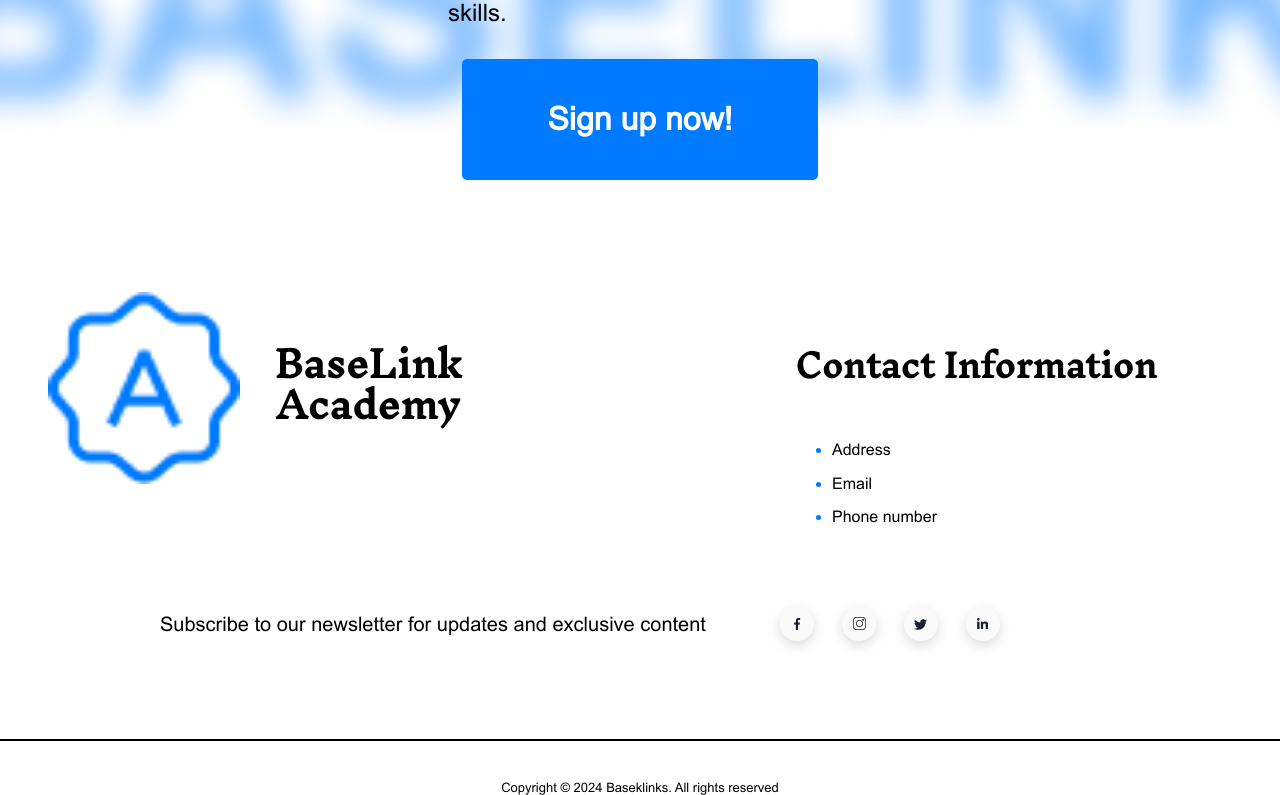
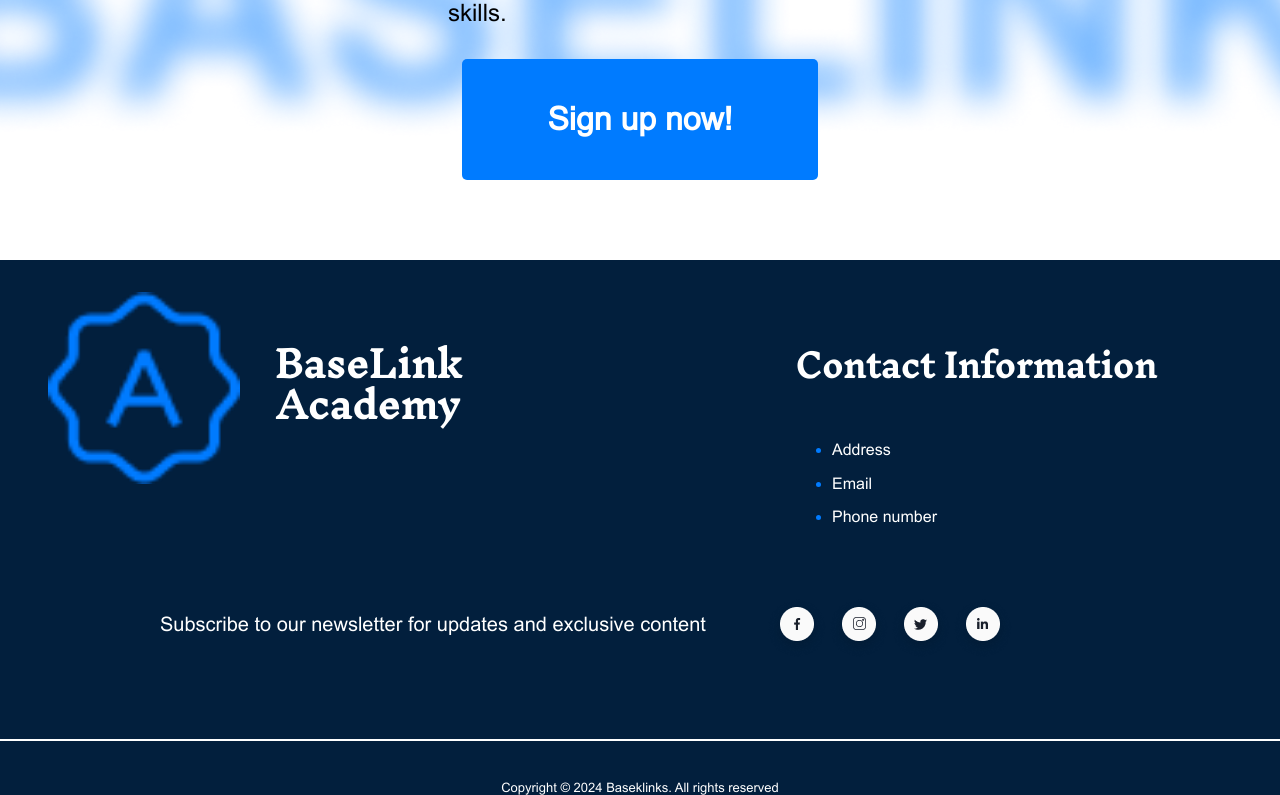
Before and after one commit to Gideonthegre8t/baselink-academy, a React (Create React App) app: page / in a window 1280 px wide. Shown: the part 3246-4041 px from the top of the page. Built offline with nearby package versions, Linux system fonts and the light colour scheme.

Commit message:
website grade

```diff
--- a/src/index.css
+++ b/src/index.css
@@ -13,6 +13,17 @@
   src: url(../src/assets/fonts/Inknut_Antiqua/InknutAntiqua-Regular.ttf);
 }
 
+* {
+  margin: 0;
+  box-sizing: border-box;
+  text-align: center;
+}
+
+body {
+  background: #fff;
+  color: black;
+  font-family: "Arial";
+}
 h1 span {
   color: #007bff;
 
@@ -24,17 +35,7 @@ h1 span {
 .hidden {
   display: none;
 }
-* {
-  margin: 0;
-  box-sizing: border-box;
-  text-align: center;
-}
-
-body {
-  background: #fff;
-  color: black;
-  font-family: "Arial";
-}
+
 
 img {
   max-width: 100%;
@@ -168,6 +169,10 @@ button:focus {
   outline: none;
 }
 
+#contact{
+  background: #021f3d;
+  color:#fff
+}
 @media only screen and (width > 1450px) {
   .navigator {
     width: 60%;
--- a/src/pages/Authentication/index.css
+++ b/src/pages/Authentication/index.css
@@ -130,7 +130,7 @@ textarea {
   display: flex;
   justify-content: center;
   gap: 5px;
-  margin-top: 1em;
+  margin-bottom: 2em;
 }
 
 .have-account > p,
```
